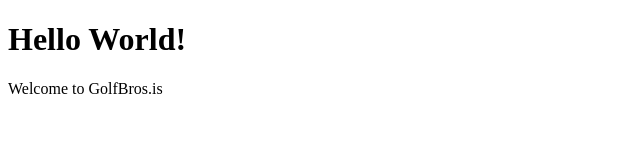
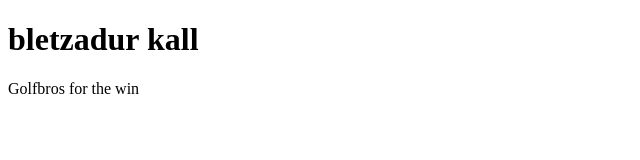
Before and after one commit to gunnar123blo-design/golfbros-website, a plain HTML site: page index.html in a window 1280 px wide. Shown: the whole page, without its empty margins (0-640 px from the left). Drawn offline with Linux system fonts and the light colour scheme.

Commit message:
Add files via upload

```diff
--- a/index.html
+++ b/index.html
@@ -6,7 +6,7 @@
     <title>GolfBros.is</title>
 </head>
 <body>
-    <h1>Hello World!</h1>
-    <p>Welcome to GolfBros.is</p>
+    <h1>bletzadur kall</h1>
+    <p>Golfbros for the win</p>
 </body>
 </html>
```
